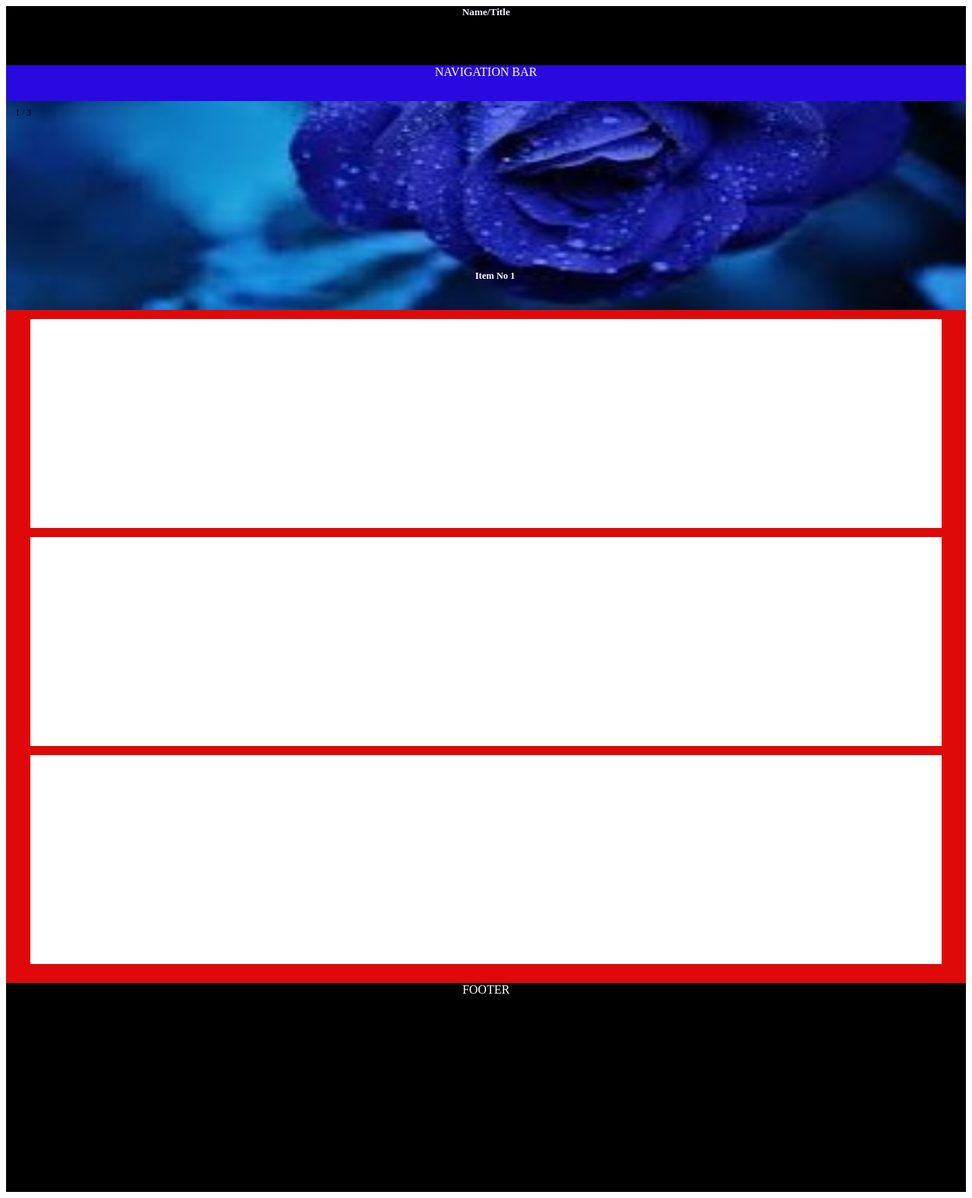
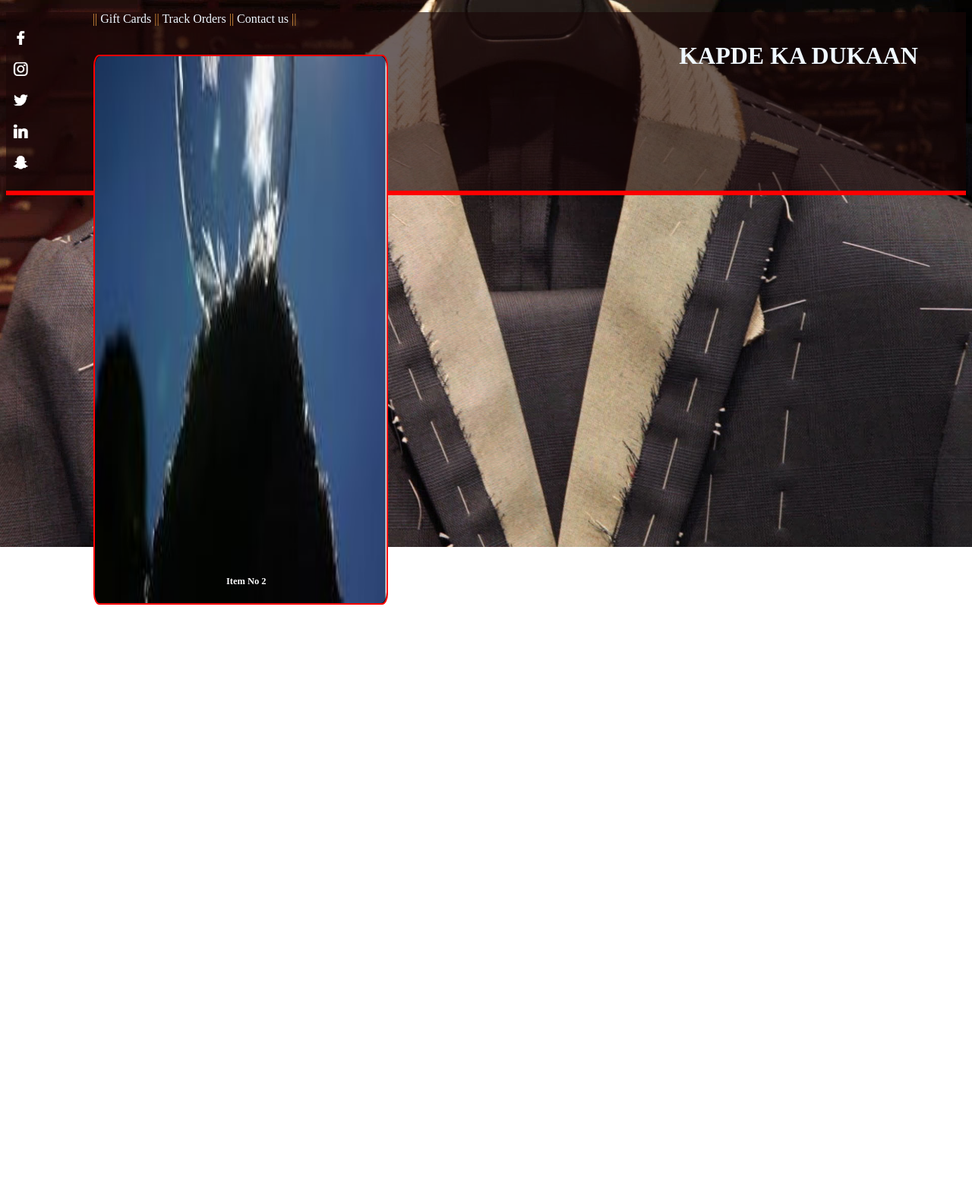
Before and after one commit to Adith98/IP_ASB, a PHP site: page /home.html in a window 1280 px wide. Shown: the whole page at 76% size. After the commit the page ends 796 px from the top, so only its background shows below. Run offline with PHP 8.4, Linux system fonts and the light colour scheme.

Commit message:
New Layout

```diff
--- a/home.html
+++ b/home.html
@@ -1,37 +1,43 @@
 <html>
     <head>
-        <title>HEllo</title>
+        <title>Hello</title>
         <link rel="stylesheet" href="style.css">
     </head>
     <body>
-        <div class = "header"><center><h5  style="color:aliceblue">Name/Title</h5></center></div>
-        <div class = "bar"><center>NAVIGATION BAR</div>
+
+        <div class = "header">
+            <nav>
+                ||<a href="https://www.google.com/"> Gift Cards </a>||
+                <a href="https://www.google.com/"> Track Orders </a>||
+                <a href="https://www.google.com/"> Contact us </a>||
+            </nav>
+            <ul>
+                    <li><a href="https://www.facebook.com/"><img src="images/facebook.png"></a></li>
+                    <li><a href="https://www.instagram.com/"><img src="images/instagram.png"></a></li>
+                    <li><a href="https://twitter.com/"><img src="images/twitter.png"></a></li>
+                    <li><a href="https://www.linkedin.com/"><img src="images/linkedin.png"></a></li>
+                    <li><a href="https://www.snapchat.com/"><img src="images/snapchat.png"></a></li>
+            </ul>
+
+            <h1  style="color:aliceblue; text-align:right; margin-right:5%;">KAPDE KA DUKAAN</h1>
+        </div>
         <div class = "slideshow">
-                <div class="mySlides fade">
-                        <div class="numbertext">1 / 3</div>
-                        <img src="images/img1.jpg" style="width:100%; height:35%">
-                        <div class="text"><center><h5>Item No 1</h5></center></div>
-                      </div>
+            <div class="mySlides">
+                <a href="https://www.google.com/"><img src="images/img1.jpg" style="width:100%; height:100%;border-radius: 2%;"></a>
+                <div class="text"><h5>Item No 1</h5></div>
+            </div>
 
-                      <div class="mySlides fade">
-                        <div class="numbertext">2 / 3</div>
-                        <img src="images/img2.jpg" style="width:100%; height:35%">
-                        <div class="text"><center><h5>Item No 2</h5></center></div>
-                      </div>
+            <div class="mySlides">
+                <a href="https://www.google.com/"><img src="images/img2.jpg" style="width:100%; height:100%;border-radius: 2%;"></a>
+                <div class="text"><h5>Item No 2</h5></div>
+            </div>
 
-                      <div class="mySlides fade">
-                        <div class="numbertext">3 / 3</div>
-                        <img src="images/img3.jpg" style="width:100%; height:35%">
-                        <div class="text"><center><h5>Item No 3</h5></center></div>
-                      </div>
+            <div class="mySlides">
+                <a href="https://www.google.com/"><img src="images/img3.jpg" style="width:100%; height:100%;border-radius: 2%;"></a>
+                <div class="text"><h5>Item No 3</h5></div>
+            </div>
         </div>
 
-        <div class = "body">
-            <div class="division"></div>
-            <div class="division"></div>
-            <div class="division"></div>
-        </div>
-        <div class = "footer"><center>FOOTER</div>
         <script src="js/main.js"></script>
 
     </body>
--- a/js/main.js
+++ b/js/main.js
@@ -1,15 +1,14 @@
 var slideIndex = 0;
-showSlides();
+carousel();
 
-function showSlides() {
+function carousel() {
     var i;
-    var slides = document.getElementsByClassName("mySlides");
-
-    for (i = 0; i < slides.length; i++) {
-       slides[i].style.display = "none";
+    var x = document.getElementsByClassName("mySlides");
+    for (i = 0; i < x.length; i++) {
+      x[i].style.display = "none";
     }
     slideIndex++;
-    if (slideIndex > slides.length) {slideIndex = 1}
-    slides[slideIndex-1].style.display = "block";
-    setTimeout(showSlides, 2000); // Change image every 2 seconds
+    if (slideIndex > x.length) {slideIndex = 1}
+    x[slideIndex-1].style.display = "block";
+    setTimeout(carousel, 5000); // Change image every 5 seconds
 }
--- a/style.css
+++ b/style.css
@@ -1,101 +1,75 @@
-body {font-family:'Times New Roman', Times, serif;}
+body {font-family:'Times New Roman', Times, serif;
+       background-image: url("images/Wallpaper.jpg");
+       background-repeat: no-repeat;
+       background-size: 100%}
+nav{
+    margin: 0 0 0 9%;
+    color:rgb(223, 148, 63);
+}
+
+nav a{
+    color:aliceblue;
+    text-decoration: none;
+}
+
+ul{
+    list-style-type: none;
+    width:3%;
+    position: absolute;
+    line-height: 100%;
+    bottom:0;
+    padding:0;
+}
+
+li a img{
+    width:100%;
+    height:14%;
+}
+ul li:hover{
+	background-color: green;
+
+}
 .header{
     width:100%;
-    top:0;
-    background: #000;
-    height:10%
-}
-.bar{
-    color: #ffffff;
-    width:100%;
-    background: rgb(41, 9, 224);
-    height:6%;
+    top:1%;
+    margin:auto;
+    background:rgba(26, 7, 7, 0.63);
+    border-bottom: 6px solid red;
+    height:30%;
+    position: relative;
 }
 .slideshow{
-    width:100%;
-    background: rgb(9, 217, 224);
-    height:auto;
+    width:30%;
+    background:rgb(26, 7, 7);
+    height:90%;
     display:block;
-    position: relative;
+    margin: auto auto auto 9%;
+    position: absolute;
+    top:9%;
+    border-radius: 2%;
+    border: 2px solid red;
+    }
 
-}
-.body{
-    width:100%;
-    background: rgb(224, 9, 9);
-    height:auto;
-    padding: 1% 0;
-}
-.division{
-    width:95%;
-    background: rgb(255, 255, 255);
-    height:35%;
-    margin: 0 auto 1% auto;
-}
-.footer{
-    color: #ffffff;
-    width:100%;
-    background: rgb(0, 0, 0);
-    height:35%;
-}
 .mySlides {
     display: none;
 
   }
 
 
-/* Caption text */
 .text {
     color: #ffffff;
     font-size: 15px;
-    padding: 8px 12px;
     position: absolute;
-    bottom: 8px;
-    width: 100%;
-    text-align: center;
-  }
-
-  /* Number text (1/3 etc) */
-.numbertext {
-    color: #0e0808;
-    font-size: 12px;
-    padding: 8px 12px;
-    position: absolute;
-    top: 0;
-  }
-
-  /* The dots/bullets/indicators */
-.dot {
-    height: 15px;
-    width: 15px;
-    background-color: #bbb;
-    display: inline-block;
-    transition: background-color 0.6s ease;
-  }
+    bottom: 0%;
+    padding: 0 0 0 45%;
+    }
 
 .active {
     background-color: #717171;
   }
 
-  /* Fading animation */
-.fade {
-    -webkit-animation-name: fade;
-    -webkit-animation-duration: 1.5s;
-    animation-name: fade;
-    animation-duration: 1.5s;
-  }
 
-@-webkit-keyframes fade {
-    from {opacity: .4}
-    to {opacity: 1}
-  }
 
-@keyframes fade {
-    from {opacity: .4}
-    to {opacity: 1}
-  }
-
-  /* On smaller screens, decrease text size */
-
-  @media only screen and (max-width: 300px) {
+@media only screen and (max-width: 300px) {
     .text {font-size: 11px}
   }
```
Also changed, not shown: images/Wallpaper.jpg (added), images/facebook.png (added), images/instagram.png (added), images/linkedin.png (added), images/snapchat.png (added), images/twitter.png (added).
